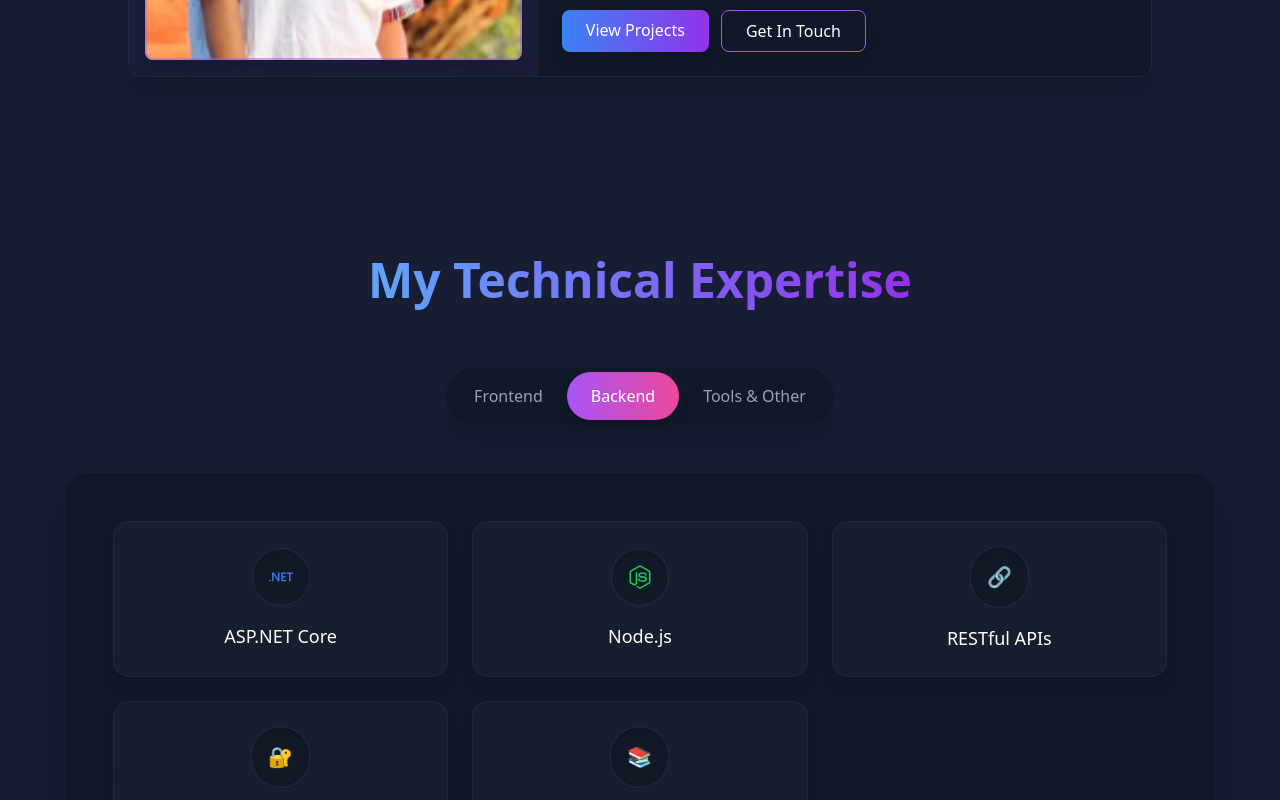
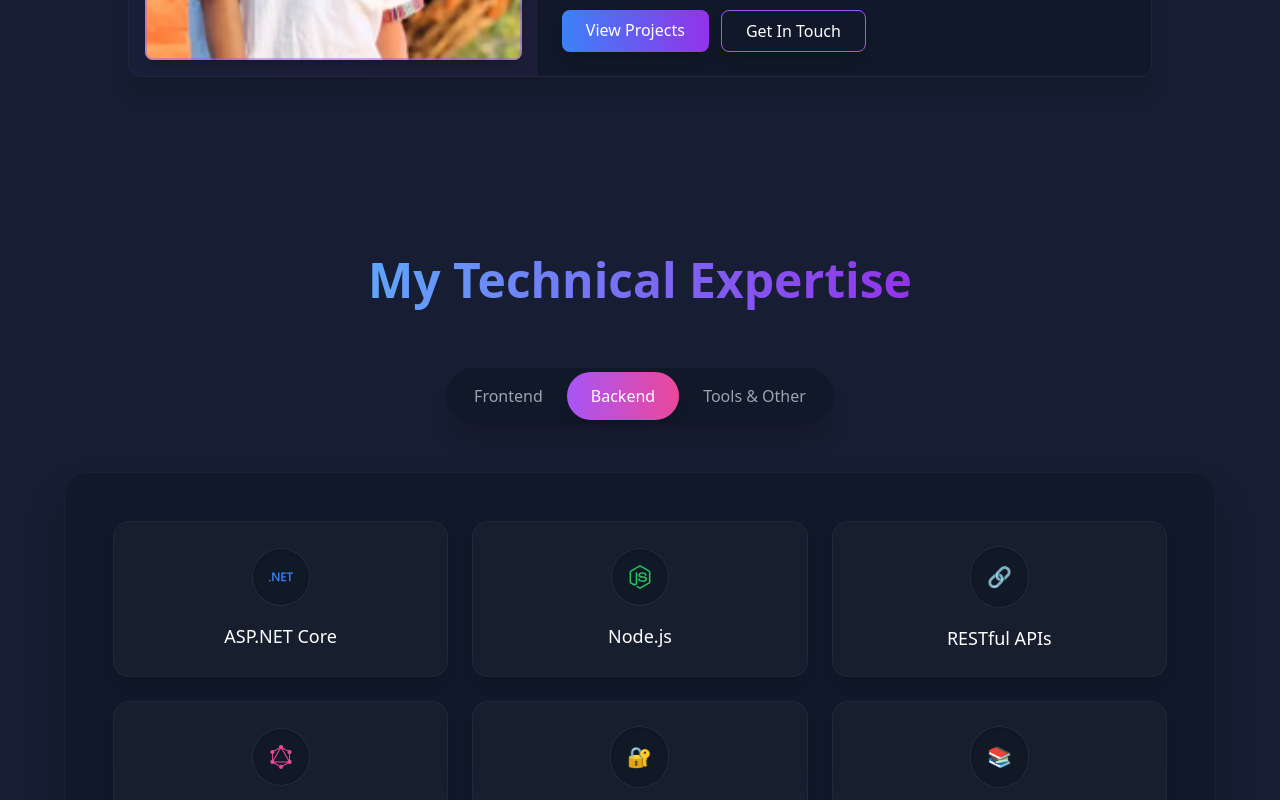
Before and after one commit to madhurirajbanshi/Portfolio, a React (Vite) app in the folder my-portfolio/: page / in a window 1280 px wide. Both pictures are taken after a click on the button "Backend". Shown: the part 1343-2143 px from the top of the page. Built offline with nearby package versions, Linux system fonts and the light colour scheme.

Commit message:
Update skills

```diff
--- a/my-portfolio/src/components/Skills/Skills.jsx
+++ b/my-portfolio/src/components/Skills/Skills.jsx
@@ -17,6 +17,7 @@ import {
   SiPostman,
   SiMysql,
   SiSupabase,
+  SiGraphql,
 } from "react-icons/si";
 
 const Skills = () => {
@@ -69,6 +70,10 @@ const Skills = () => {
         {
           icon: <span className="text-indigo-400 text-xl">🔗</span>,
           name: "RESTful APIs",
+        },
+        {
+          icon: <SiGraphql className="text-pink-500 text-2xl" />,
+          name: "GraphQL",
         },
         {
           icon: <span className="text-green-400 text-xl">🔐</span>,
```
Also changed, not shown: 1 other file (tests, documents, lock files or other folders).
